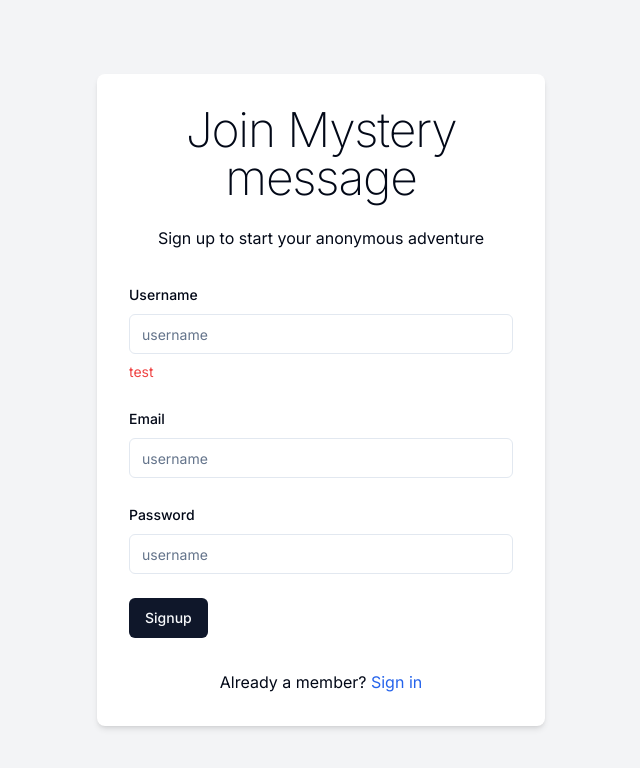
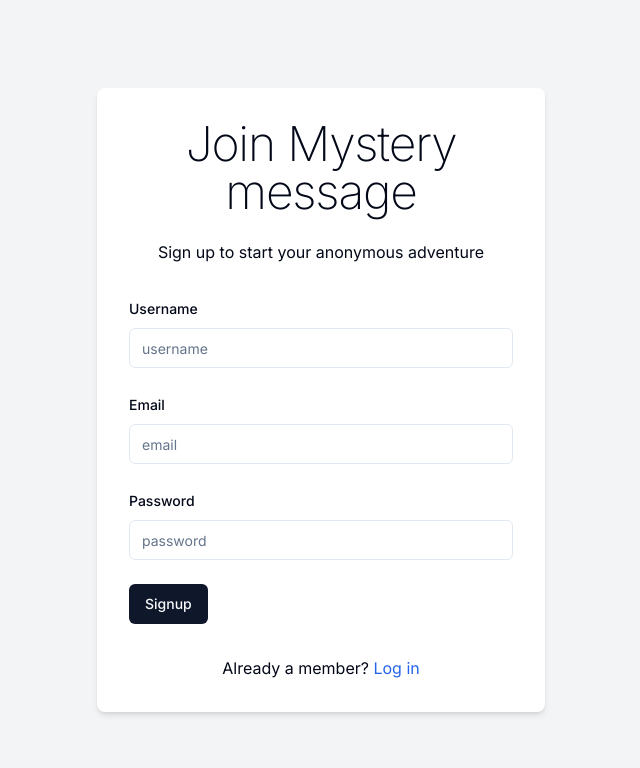
Before and after one commit to joyal-jij0/mysteryMessage, a Next.js app: page /sign-up in a window 1280 px wide. Shown: the top 768 px of the page, without its empty margins (319-959 px from the left). Built offline with nearby package versions, Linux system fonts and the light colour scheme.

Commit message:
fix: next auth bugs

```diff
--- a/src/app/(auth)/sign-in/page.tsx
+++ b/src/app/(auth)/sign-in/page.tsx
@@ -32,7 +32,7 @@ export default function page(){
         password: data.password
     })
     if(result?.error){
-        if(result.error = 'CredentialsSignin'){
+        if(result.error === 'CredentialsSignin'){
             toast({
                 title: "Login Failed",
                 description: "Incorrect username or password",
@@ -99,9 +99,9 @@ export default function page(){
                 </Form>
                 <div className="text-center mt-4">
                     <p>
-                        Already a member?{' '}
-                        <Link href="/sign-in" className="text-blue-600 hover:text-blue-800">
-                        Sign in
+                        Not a member?{' '}
+                        <Link href="/sign-up" className="text-blue-600 hover:text-blue-800">
+                        Sign up
                         </Link>
                     </p>
             </div>
--- a/src/app/(auth)/sign-up/page.tsx
+++ b/src/app/(auth)/sign-up/page.tsx
@@ -114,7 +114,7 @@ export default function page(){
                     </FormControl>
                     {isCheckingUsername && <Loader2 className="animate-spin"/>}
                     <p className={`text-sm ${usernameMessage ==="Username is unique" ? "text-green-500" : "text-red-500"}`}>
-                      test {usernameMessage}
+                    {usernameMessage}
                     </p>
                     <FormMessage />
                   </FormItem>
@@ -127,7 +127,7 @@ export default function page(){
                   <FormItem>
                     <FormLabel> Email </FormLabel>
                     <FormControl>
-                      <Input placeholder="username" {...field}/>
+                      <Input placeholder="email" {...field}/>
                     </FormControl>
                     <FormMessage />
                   </FormItem>
@@ -140,7 +140,7 @@ export default function page(){
                   <FormItem>
                     <FormLabel> Password </FormLabel>
                     <FormControl>
-                      <Input type="password" placeholder="username" {...field}/>
+                      <Input type="password" placeholder="password" {...field}/>
                     </FormControl>
                     <FormMessage />
                   </FormItem>
@@ -161,7 +161,7 @@ export default function page(){
             <p>
               Already a member?{' '}
               <Link href="/sign-in" className="text-blue-600 hover:text-blue-800">
-                Sign in
+                Log in
               </Link>
             </p>
           </div>
--- a/src/app/(auth)/verify/layout.tsx
+++ b/src/app/(auth)/verify/layout.tsx
@@ -9,8 +9,11 @@ export default function RootLayout({
   children: React.ReactNode
 }) {
   return (
-    <html lang="en">
-      <body>{children}</body>
-    </html>
+
+     <div>
+      {children}
+     </div>
+
+
   )
 }
--- a/src/app/api/auth/[...nextauth]/options.ts
+++ b/src/app/api/auth/[...nextauth]/options.ts
@@ -25,7 +25,7 @@ export const authOptions: NextAuthOptions = {
                     if(!user){
                         throw new Error("No user found with this email")
                     }
-                    if(user.isVerified){
+                    if(!user.isVerified){
                         throw new Error("Please verify your account before login")
                     }
                     const isPasswordCorrect = await bcrypt.compare(credentials.password, user.password)
--- a/src/app/api/sign-up/route.ts
+++ b/src/app/api/sign-up/route.ts
@@ -22,7 +22,7 @@ export async function POST(request: Request){
 
         const existingUserByEmail = await UserModel.findOne({email})
 
-        const verifyCode = Math.floor(1000000 + Math.random() * 900000).toString()
+        const verifyCode = Math.floor(100000 + Math.random() * 900000).toString()
 
         if(existingUserByEmail){
             if(existingUserByEmail.isVerified){
```
Also changed, not shown: 1 other file (tests, documents, lock files or other folders).
